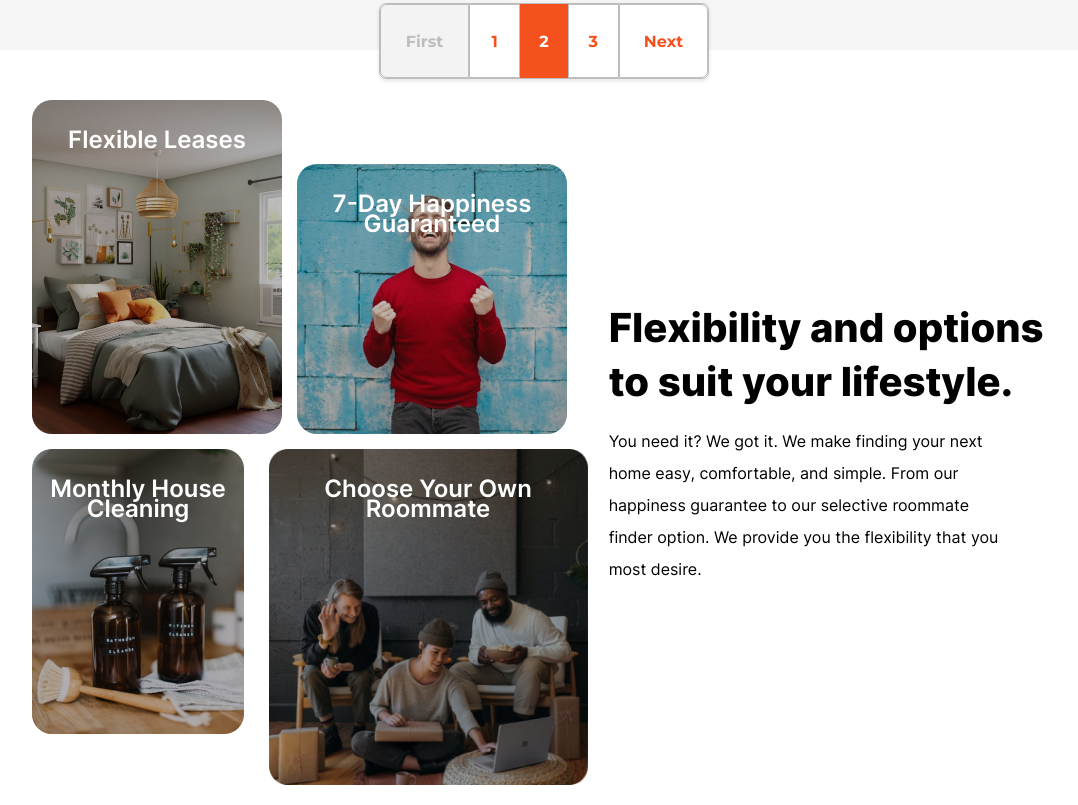
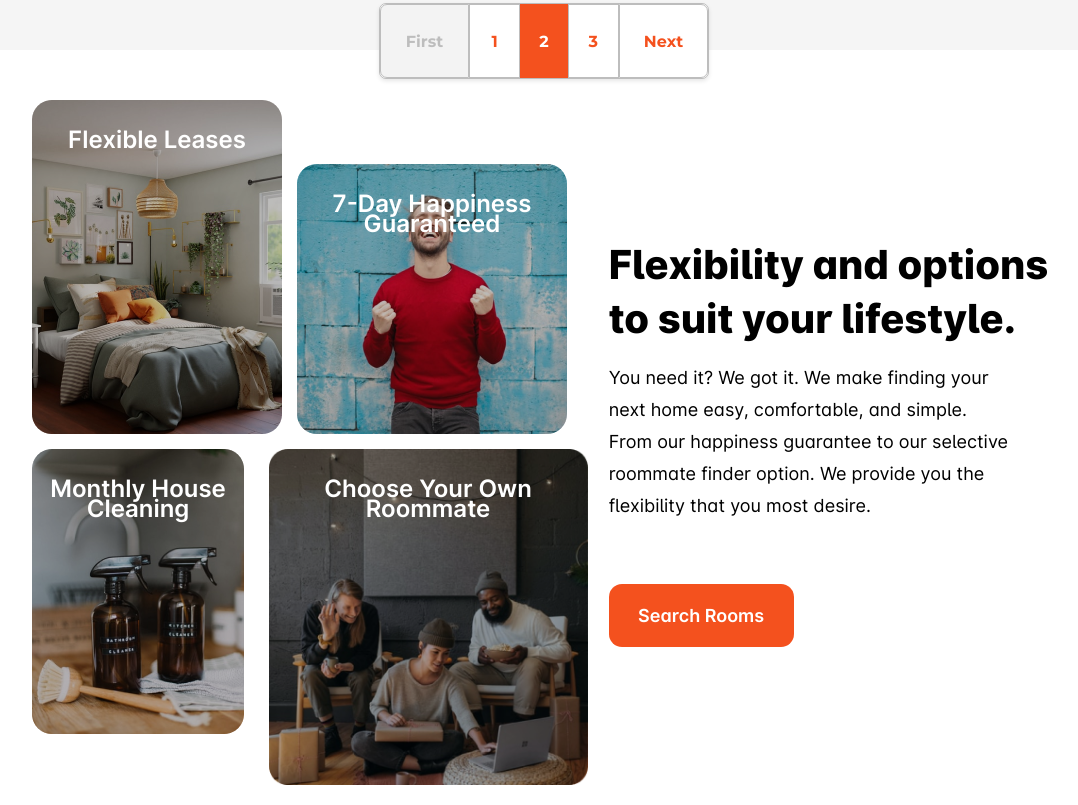
Before and after one commit to aeorck/Home-Rental-Agency, a plain HTML site: page index.html in a window 1280 px wide. Shown: the part 3726-4531 px from the top of the page, without its empty margins (96-1174 px from the left). Drawn offline with Linux system fonts and the light colour scheme.

```diff
--- a/index.html
+++ b/index.html
@@ -466,9 +466,17 @@
                     happiness guarantee to our selective roommate finder option. We provide you the flexibility that you
                     most desire.
                 </div>
+
+                <div class="search-rooms">
+                    Search Rooms
+                </div>
             </div>
         </div>
     </section>
+
+    <div class="form-content">
+
+    </div>
 </body>
 
 </html>
--- a/rent.scss
+++ b/rent.scss
@@ -360,7 +360,7 @@
             justify-content: space-between;
 
 
-            .rect{
+            .rect {
                 width: 345px;
                 height: 521px;
                 border-radius: 27px;
@@ -558,10 +558,11 @@
             flex-wrap: wrap;
             gap: 15px;
 
-           .mingo{
+            .mingo {
                 display: flex;
                 justify-content: center;
-            p{
+
+                p {
                     position: absolute;
                     z-index: 2;
                     top: 30px;
@@ -573,40 +574,47 @@
                     color: #fff;
                     text-align: center;
                 }
-            .back{
+
+                .back {
                     background-color: hsla(0, 0%, 0%, 0.26);
                     position: absolute;
                     top: 0;
                     z-index: 1;
-            border-radius:20px;
+                    border-radius: 20px;
                     transition: background-color .4s;
                     filter: contrast(1);
-            &:hover{
+
+                    &:hover {
                         background-color: transparent;
 
                     }
                 }
-            .ba{
+
+                .ba {
                     height: 334px;
                     width: 250px;
                 }
-            .bb{
+
+                .bb {
                     height: 270px;
                     width: 270px;
                 }
-            .bc{
+
+                .bc {
                     height: 285px;
                     width: 212px;
                 }
-            .bd{
+
+                .bd {
                     height: 336px;
                     width: 318px;
 
                 }
 
-                &:nth-child(2){
+                &:nth-child(2) {
                     align-self: flex-end;
                 }
+
                 &:nth-child(3) {
                     width: 212px;
                     height: 285px;
@@ -625,6 +633,7 @@
         height: fit-content;
         align-self: center;
         font-family: "Inter";
+        font-feature-settings: 'salt' on, 'liga' off;
 
         h1 {
             font-size: 40px;
@@ -633,10 +642,26 @@
             line-height: 54px;
         }
 
-            .sentence{
+        .sentence {
             margin-top: 16px;
             line-height: 32px;
             width: 400px;
+            font-size: 18px;
+        }
+
+        .search-rooms {
+            width: 185px;
+            height: 63px;
+            margin-top: 62px;
+            background: #F4511E;
+            border-radius: 13px;
+            color: #ffff;
+            font-family: "Inter";
+            font-size: 18px;
+            font-weight: 600;
+            display: flex;
+            justify-content: center;
+            align-items: center;
 
         }
     }
```
Also changed, not shown: rent.css, 1 other file. Lines whose indentation alone changed are shown as unchanged.
